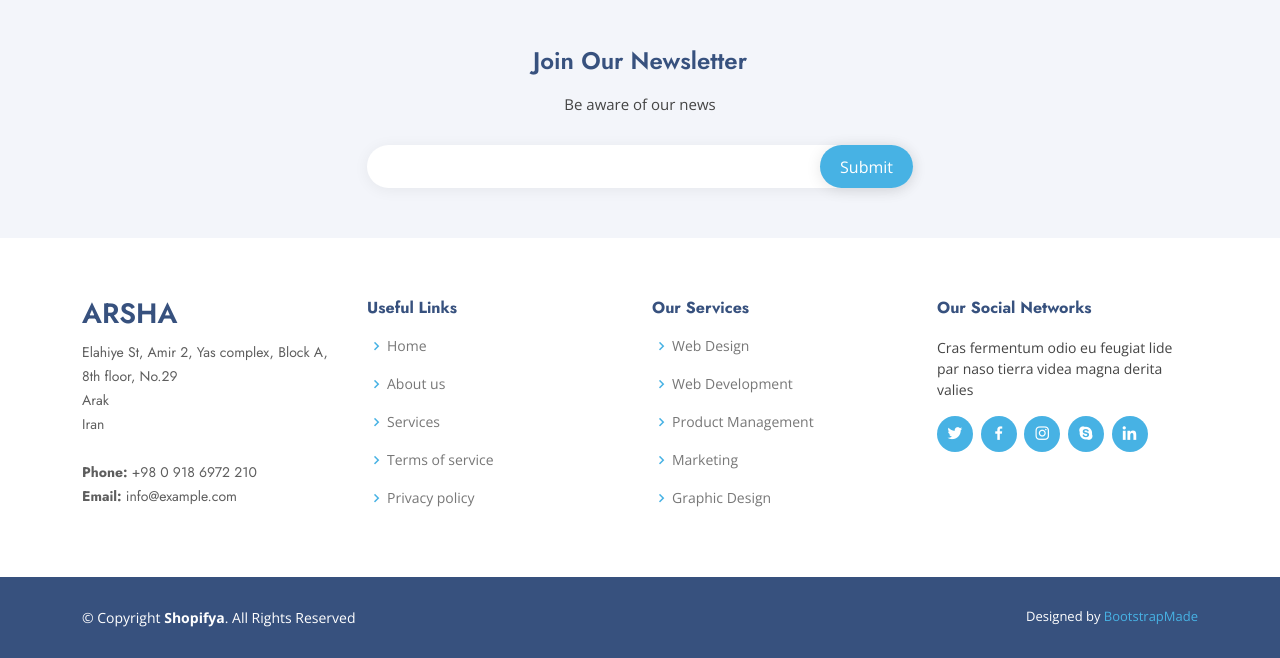
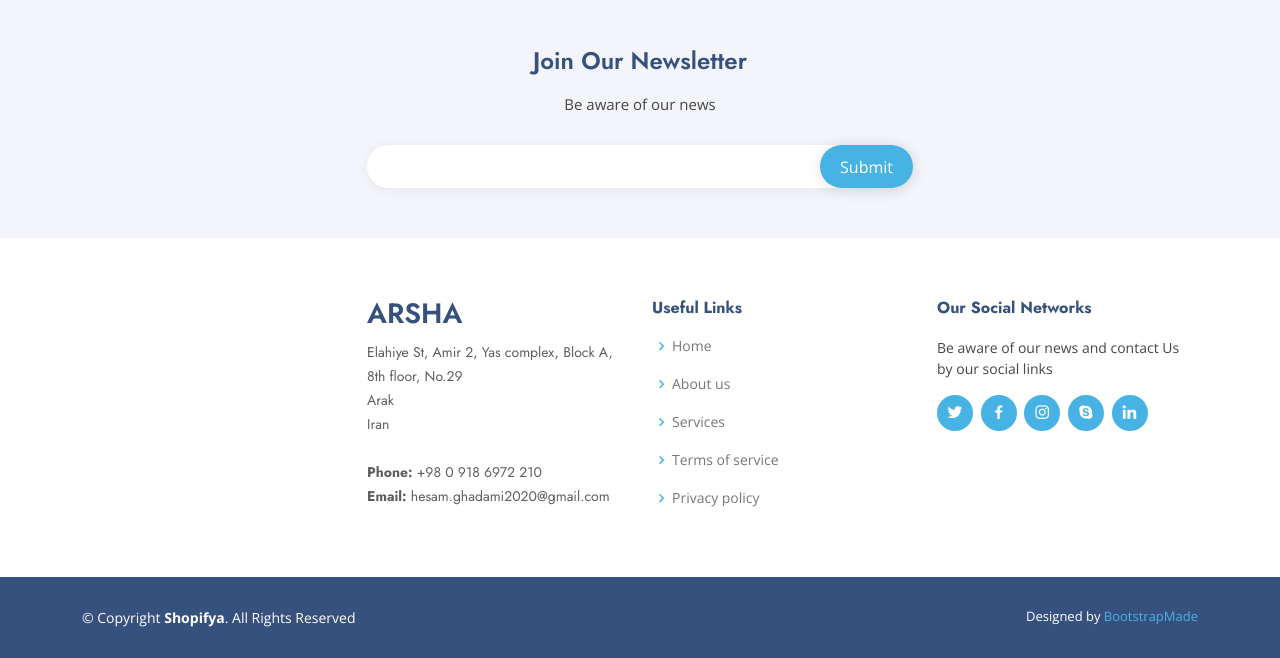
Before and after one commit to Hesamghadami/The-main-project, a Django app: page / in a window 1280 px wide. Shown: the part 5395-6053 px from the top of the page. Run offline with Django 4.2, Linux system fonts and the light colour scheme; data that the repository does not hold is empty; some libraries are stand-ins or nearby versions.

Commit message:
لعنت به این زندگی

```diff
--- a/template/home/index.html
+++ b/template/home/index.html
@@ -489,7 +489,7 @@
           <div class="email">
             <i class="bi bi-envelope"></i>
             <h4>Email:</h4>
-            <p>info@example.com</p>
+            <p>hesam.ghadami2020@gmail.com</p>
           </div>
 
           <div class="phone">
--- a/template/inherit/base.html
+++ b/template/inherit/base.html
@@ -22,6 +22,8 @@
     <div class="footer-top">
       <div class="container">
         <div class="row">
+          <div class="col-lg-3 col-md-6 footer-links">
+          </div>
 
           <div class="col-lg-3 col-md-6 footer-contact">
             <h3>Arsha</h3>
@@ -30,11 +32,14 @@
               Arak<br>
               Iran <br><br>
               <strong>Phone:</strong> +98 0 918 6972 210<br>
-              <strong>Email:</strong> info@example.com<br>
+              <strong>Email:</strong> hesam.ghadami2020@gmail.com <br>
             </p>
           </div>
 
           <div class="col-lg-3 col-md-6 footer-links">
+
+
+
           <h4>Useful Links</h4>
           <ul>
             <li><i class="bx bx-chevron-right"></i> <a href="#">Home</a></li>
@@ -46,19 +51,8 @@
         </div>
 
           <div class="col-lg-3 col-md-6 footer-links">
-            <h4>Our Services</h4>
-            <ul>
-              <li><i class="bx bx-chevron-right"></i> <a href="#">Web Design</a></li>
-              <li><i class="bx bx-chevron-right"></i> <a href="#">Web Development</a></li>
-              <li><i class="bx bx-chevron-right"></i> <a href="#">Product Management</a></li>
-              <li><i class="bx bx-chevron-right"></i> <a href="#">Marketing</a></li>
-              <li><i class="bx bx-chevron-right"></i> <a href="#">Graphic Design</a></li>
-            </ul>
-          </div>
-
-          <div class="col-lg-3 col-md-6 footer-links">
             <h4>Our Social Networks</h4>
-            <p>Cras fermentum odio eu feugiat lide par naso tierra videa magna derita valies</p>
+            <p>Be aware of our news and contact Us by our social links</p>
             <div class="social-links mt-3">
               <a href="#" class="twitter"><i class="bx bxl-twitter"></i></a>
               <a href="#" class="facebook"><i class="bx bxl-facebook"></i></a>
--- a/template/registration/login.html
+++ b/template/registration/login.html
@@ -91,6 +91,7 @@
 <!-- partial:index.partial.html -->
 <div class="login-container">
     <form action="" class="form-login" method="post">
+      {% csrf_token %}
         <ul class="login-nav">
             <li class="login-nav__item active">
                 <a href="#">Sign In</a>
```
Also changed, not shown: media/user/20170525170822-GettyImages-537155143_WQIEylY.jpeg (added). Lines whose indentation alone changed are shown as unchanged.
